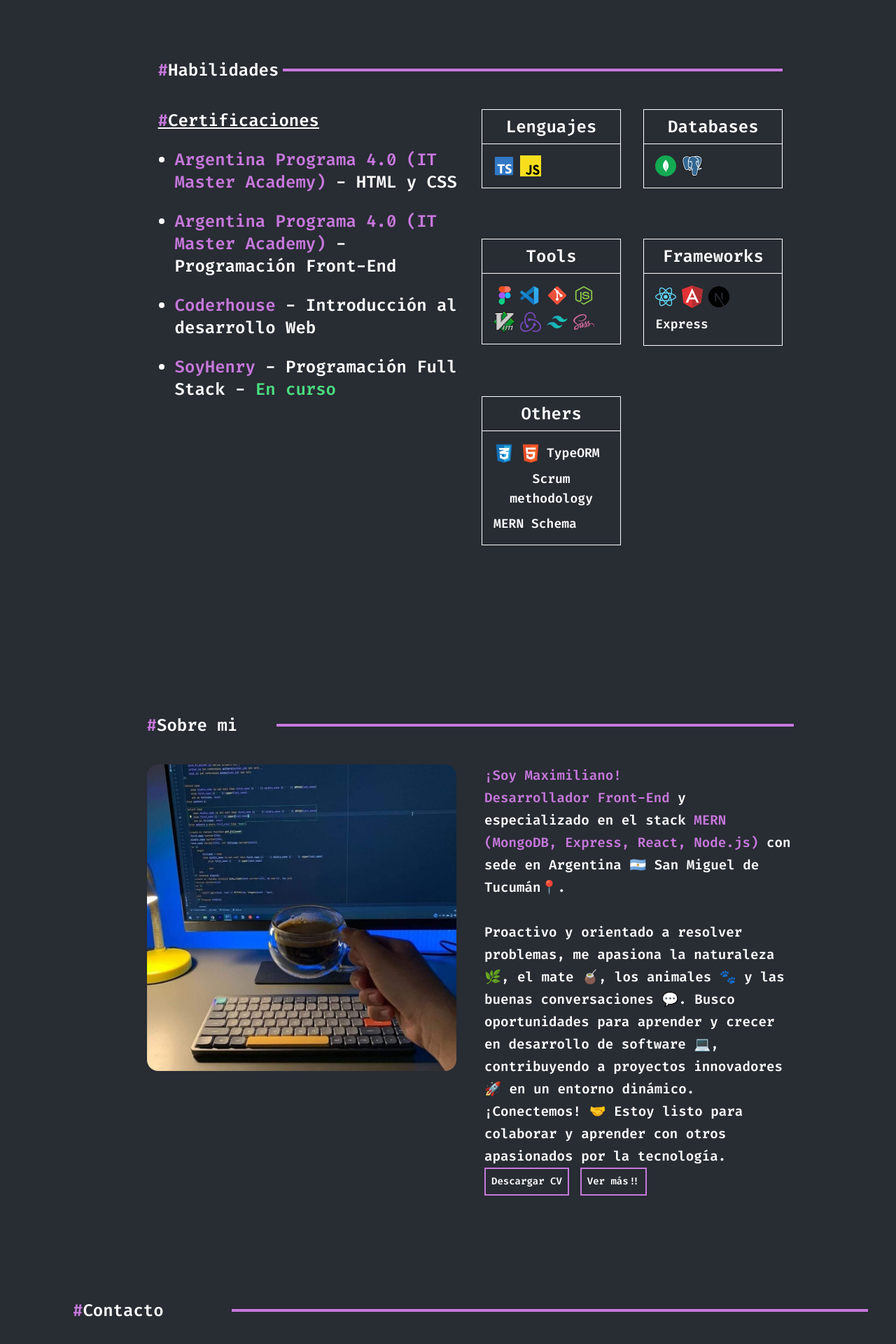
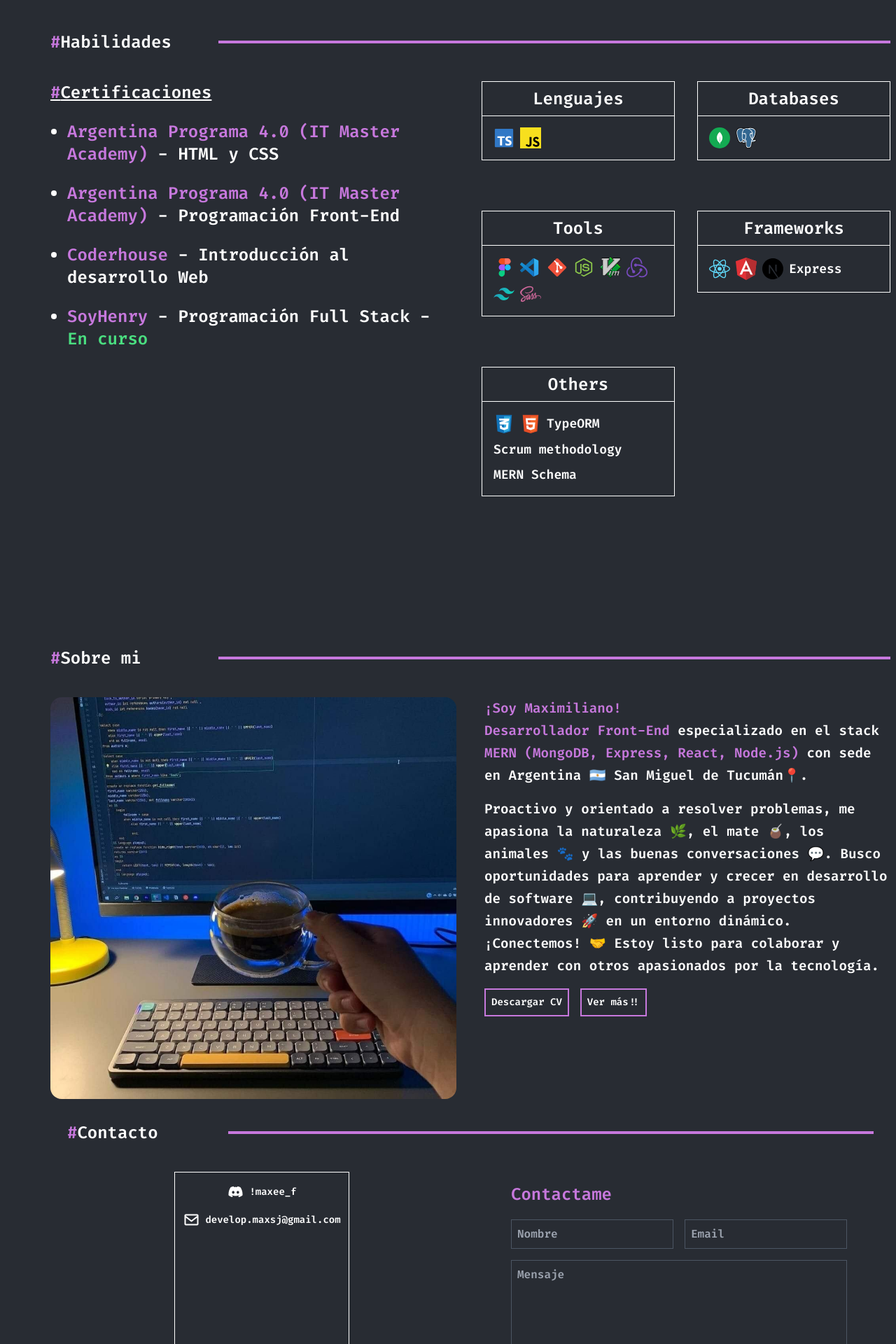
Before and after one commit to devnotmax/portfolio-2k24, a Next.js app: page / in a window 1280 px wide. Shown: the part 1556-3476 px from the top of the page at 70% size. Built offline with nearby package versions, Linux system fonts and the light colour scheme.

Commit message:
fixes: widths fixed

```diff
--- a/src/components/AboutMe.tsx
+++ b/src/components/AboutMe.tsx
@@ -1,32 +1,12 @@
 import { DownloadCV } from "./downloadCV";
 import Image from "next/image";
+import TitleHeader from "./TitleHeader";
 
-export const AboutMe = () => {
-    return (
-        <div className="mt-28">
-            <div className="flex justify-center items-center mt-20">
-                <div className="p-6 flex justify-center w-[90%] lg:w-[80%] h-auto">
-                    <div className="text-white font-fira-code font-semibold text-lg lg:text-2xl min-h-[300px] w-full">
-                        {/* <header className="flex items-center justify-center w-full">
-                            <div className="text-center">
-                                <p className="text-center text-2xl">
-                                    <span className="text-[#C778DD] text-2xl">#</span>Sobre mí
-                                </p>
-                                <hr className="hidden lg:block w-full border-[#C778DD] border-2 mt-2 mx-auto" />
-                            </div>
-                        </header> */}
-                         <header className="grid grid-cols-1 md:grid-cols-[20%_80%] items-center w-full mb-10">
-                        <div className="text-center md:text-left flex justify-center md:justify-start">
-                            <p className="text-white text-2xl font-fira-code font-semibold">
-                                <span className="text-[#C778DD]">#</span>Sobre mi
-                            </p>
-                        </div>
-                        <div className="hidden md:block">
-                            <hr className="w-full border-[#C778DD] border-2" />
-                        </div>
-                    </header>
-                        <section className="grid grid-cols-1 lg:grid-cols-2 gap-10 mt-8 h-auto lg:h-[700px]">
-                            <div className="w-full">
+export const AboutMe = () => (
+  <div className="mt-28 flex justify-center items-center">
+    <div className="w-full mt-10 max-w-[1200px] text-white font-fira-code font-semibold text-lg lg:text-2xl">
+      <TitleHeader title="Sobre mi" />
+      <section className="grid grid-cols-1 lg:grid-cols-2 gap-10 mt-8">
         <Image
           src="/develop.jpeg"
           alt="profile"
@@ -34,34 +14,37 @@ export const AboutMe = () => {
           height={600}
           className="w-full h-auto rounded-2xl"
         />
-                            </div>
-                            <div className="w-full text-[1rem] lg:text-[1.20rem]">
-                                <span className="text-[#C778DD]">¡Soy Maximiliano!</span>
+        <div className="text-[1rem] lg:text-[1.20rem] space-y-4">
           <p>
-                                    <span className="text-[#C778DD]">Desarrollador Front-End</span> y especializado en el stack{" "}
+            <span className="text-[#C778DD]">¡Soy Maximiliano!</span> <br />
+            <span className="text-[#C778DD]">Desarrollador Front-End</span>{" "}
+            especializado en el stack{" "}
             <span className="text-[#C778DD]">
               MERN (MongoDB, Express, React, Node.js)
             </span>{" "}
             con sede en Argentina 🇦🇷 San Miguel de Tucumán📍.
           </p>
-                                <br />
           <p>
-                                    Proactivo y orientado a resolver problemas, me apasiona la naturaleza 🌿, el mate 🧉, los animales 🐾 y las buenas conversaciones 💬. Busco oportunidades para aprender y crecer en desarrollo de software 💻, contribuyendo a proyectos innovadores 🚀 en un entorno dinámico. ¡Conectemos! 🤝 Estoy listo para colaborar y aprender con otros apasionados por la tecnología.
+            Proactivo y orientado a resolver problemas, me apasiona la
+            naturaleza 🌿, el mate 🧉, los animales 🐾 y las buenas
+            conversaciones 💬. Busco oportunidades para aprender y crecer en
+            desarrollo de software 💻, contribuyendo a proyectos innovadores 🚀
+            en un entorno dinámico. ¡Conectemos! 🤝 Estoy listo para colaborar y
+            aprender con otros apasionados por la tecnología.
           </p>
           <div className="flex gap-4 flex-wrap">
             <DownloadCV />
-                                    <button className="border-2 border-[#C778DD] p-2 text-sm hover:border-white hover:text-[#C778DD]">
-                                    <a href="#contact">Ver más!!</a>
-                                    {/* Cambiar luego por Links */}
-                                </button>
+            <a
+              href="#contact"
+              className="border-2 border-[#C778DD] p-2 text-sm hover:border-white hover:text-[#C778DD]"
+            >
+              Ver más!!
+            </a>
           </div>
         </div>
       </section>
     </div>
   </div>
-            </div>
-        </div>
 );
-}
 
 export default AboutMe;
--- a/src/components/ContactForm.tsx
+++ b/src/components/ContactForm.tsx
@@ -1,3 +1,4 @@
+
 "use client";
 
 import emailjs from '@emailjs/browser';
@@ -6,13 +7,9 @@ import React from "react";
 export const ContactForm = () => {
     const sendEmail = (event: React.FormEvent<HTMLFormElement>) => {
         event.preventDefault();
-
         emailjs.sendForm('service_6ky4x6u', 'template_q8s2t0x', event.currentTarget, "YFIMiRV6NjjYp8Kp7")
-            .then(response => {
-                console.log('SUCCESS!', response.status, response.text);
-            }, (err) => {
-                console.log('FAILED...', err);
-            });
+            .then(response => console.log('SUCCESS!', response.status, response.text))
+            .catch(err => console.log('FAILED...', err));
     };
 
     return (
@@ -20,35 +17,23 @@ export const ContactForm = () => {
             <h2 className="text-2xl text-[#C778DD] mb-4">Contactame</h2>
             <form onSubmit={sendEmail} className="space-y-4">
                 <div className="grid grid-cols-1 sm:grid-cols-2 gap-4">
-                    <div>
+                    {['user_name', 'user_email'].map((name, i) => (
                         <input
+                            key={i}
                             type="text"
-                            name="user_name"
-                            id="name"
+                            name={name}
                             className="mt-1 block w-full p-2 bg-transparent text-gray-200 border border-gray-600 focus:outline-none focus:ring-2 focus:ring-[#C778DD] focus:border-transparent"
-                            placeholder="Nombre"
+                            placeholder={name === 'user_name' ? 'Nombre' : 'Email'}
                         />
+                    ))}
                 </div>
-                    <div>
-                        <input
-                            type="text"
-                            name="user_email"
-                            id="mail"
-                            className="mt-1 block w-full p-2 bg-transparent text-gray-200 border border-gray-600 focus:outline-none focus:ring-2 focus:ring-[#C778DD] focus:border-transparent"
-                            placeholder="Email"
-                        />
-                    </div>
-                </div>
-                <div>
                 <textarea
                     name="user_message"
-                        id="message"
                     cols={30}
                     rows={5}
                     className="mt-1 block w-full p-2 bg-transparent text-gray-200 border border-gray-600 focus:outline-none focus:ring-2 focus:ring-[#C778DD] focus:border-transparent"
                     placeholder="Mensaje"
                 ></textarea>
-                </div>
                 <button
                     type="submit"
                     className="w-full sm:w-auto py-2 px-4 bg-transparent border border-[#C778DD] text-white hover:border-white focus:outline-none focus:ring-2 focus:ring-[#C778DD] focus:ring-opacity-50 transition-all"
--- a/src/components/HomeProjects.tsx
+++ b/src/components/HomeProjects.tsx
@@ -1,19 +1,13 @@
 import { ProjectsCards } from "./ProjectsCard";
+import TitleHeader from "../components/TitleHeader";
 
 export const HomeProjects = () => {
   return (
     <div className="p-8 flex flex-col items-center">
       <div className="w-full max-w-[1200px]">
-        <header className="grid grid-cols-1 md:grid-cols-[20%_80%] items-center w-full mb-10">
-          <div className="text-center md:text-left">
-            <p className="text-white text-2xl font-fira-code font-semibold">
-              <span className="text-[#C778DD]">#</span>Proyectos
-            </p>
-          </div>
-          <div className="hidden md:block">
-            <hr className="w-full border-[#C778DD] border-2" />
-          </div>
-        </header>
+        <TitleHeader title="Proyectos" />
+
+
         <section className="grid grid-cols-1 sm:grid-cols-2 md:grid-cols-3 gap-4 justify-center items-center">
           <ProjectsCards
             title="http invaders"
--- a/src/components/Skills.tsx
+++ b/src/components/Skills.tsx
@@ -1,20 +1,12 @@
 import Image from "next/image";
+import TitleHeader from "./TitleHeader";
 
 export const Skills = () => {
     return (
         <div className="flex justify-center items-center mt-20 mb-96"> {/* Aumentar margin-bottom */}
-            <div className="p-10 flex justify-center w-[80%] h-auto">
-                <div className="text-white font-fira-code font-semibold text-2xl min-h-[300px] w-full">
-                    <header className="grid grid-cols-1 md:grid-cols-[20%_80%] items-center w-full mb-10">
-                        <div className="text-center md:text-left flex justify-center md:justify-start">
-                            <p className="text-white text-2xl font-fira-code font-semibold">
-                                <span className="text-[#C778DD]">#</span>Habilidades
-                            </p>
-                        </div>
-                        <div className="hidden md:block">
-                            <hr className="w-full border-[#C778DD] border-2" />
-                        </div>
-                    </header>
+            <div className="flex justify-center h-auto">
+                <div className="text-white font-fira-code font-semibold text-2xl min-h-[300px] w-full max-w-[1200px]">
+                    <TitleHeader title="Habilidades" ></TitleHeader>
                     <section className="grid grid-cols-1 md:grid-cols-2 gap-8 h-auto">
                         <div className="w-full mb-10 md:mb-0">
                             <h4 className="mb-6 underline">
--- a/src/components/TitleHeader.tsx
+++ b/src/components/TitleHeader.tsx
@@ -0,0 +1,21 @@
+
+interface TitleHeaderProps {
+  title: string;
+}
+
+export const TitleHeader = ({ title }: TitleHeaderProps) => {
+  return (
+    <header className="grid grid-cols-2 md:grid-cols-[20%_80%] items-center w-full mb-10">
+      <div className="text-center md:text-left">
+        <p className="text-white text-2xl font-fira-code font-semibold">
+          <span className="text-[#C778DD]">#</span>{title}
+        </p>
+      </div>
+      <div className="hidden md:block">
+        <hr className="w-full border-[#C778DD] border-2" />
+      </div>
+    </header>
+  );
+};
+
+export default TitleHeader;
--- a/src/components/contacts.tsx
+++ b/src/components/contacts.tsx
@@ -1,31 +1,13 @@
 import { ContactForm } from "./ContactForm";
+import { TitleHeader } from "./TitleHeader";
 
 export const Contacts = () => {
     return (
-        <div className="flex justify-center items-center p-4">
+        <div className="flex justify-center items-center p-8">
             <div className="w-full max-w-[1200px]">
-                <div className="p-6 flex flex-col justify-center items-center w-full h-auto">
+                <div className="flex flex-col justify-center items-center w-full h-auto">
                     <div className="text-white font-fira-code font-semibold text-2xl min-h-[300px] w-full">
-                        {/* <header className="grid grid-cols-1 md:grid-cols-[20%_80%] items-center w-full mb-10">
-                            <div className="text-center md:text-left">
-                                <p className="text-white text-2xl font-fira-code font-semibold">
-                                    <span className="text-[#C778DD]">#</span>Contacto
-                                </p>
-                            </div>
-                            <div className="hidden md:block">
-                                <hr className="w-full border-[#C778DD] border-2" />
-                            </div>
-                        </header> */}
-                         <header className="grid grid-cols-1 md:grid-cols-[20%_80%] items-center w-full mb-10">
-                        <div className="text-center md:text-left flex justify-center md:justify-start">
-                            <p className="text-white text-2xl font-fira-code font-semibold">
-                                <span className="text-[#C778DD]">#</span>Contacto
-                            </p>
-                        </div>
-                        <div className="hidden md:block">
-                            <hr className="w-full border-[#C778DD] border-2" />
-                        </div>
-                    </header>
+                        <TitleHeader title="Contacto"></TitleHeader>
                         <section className="grid grid-cols-1 lg:grid-cols-2 gap-10 mt-8 h-auto">
                             <div className="w-full flex flex-col items-center gap-4 border border-white p-4 max-w-[250px] mx-auto">
                                 <article className="flex flex-row items-center gap-2">
```
Lines whose indentation alone changed are shown as unchanged.
